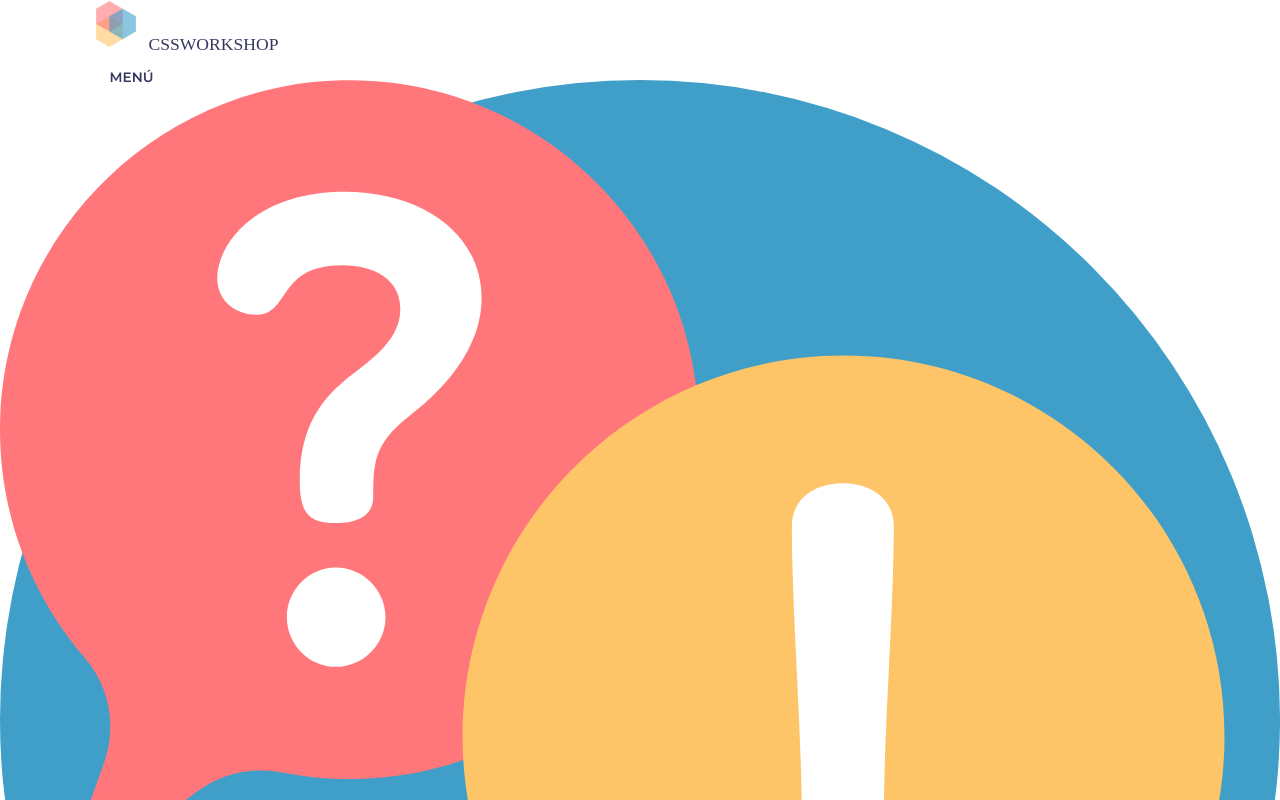
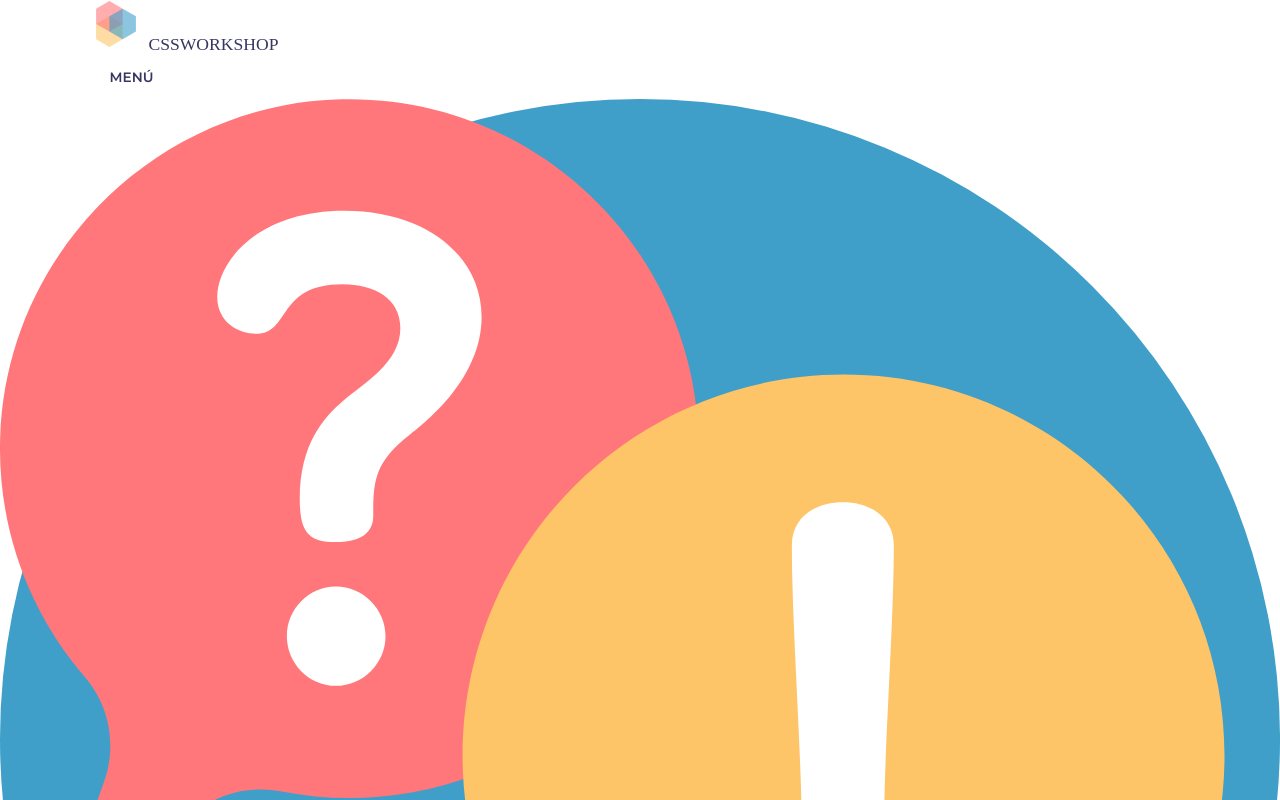
Before and after one commit to fjhoyo/css-workshop-eurohelp, a plain HTML site: page index.html in a window 1280 px wide. Shown: the top 800 px of the page. Drawn offline with Linux system fonts and the light colour scheme; a web font is replaced by a local one.

Commit message:
Undone last update

```diff
--- a/_steps/01/_site.scss
+++ b/_steps/01/_site.scss
@@ -47,7 +47,6 @@ h3 {
 	}
 	&__wrapper {
 		@include wrapper(85%, rem(1200));
-		height: $header-height;
 	}
 }
 
```
Also changed, not shown: dist/css/styles.min.css.
